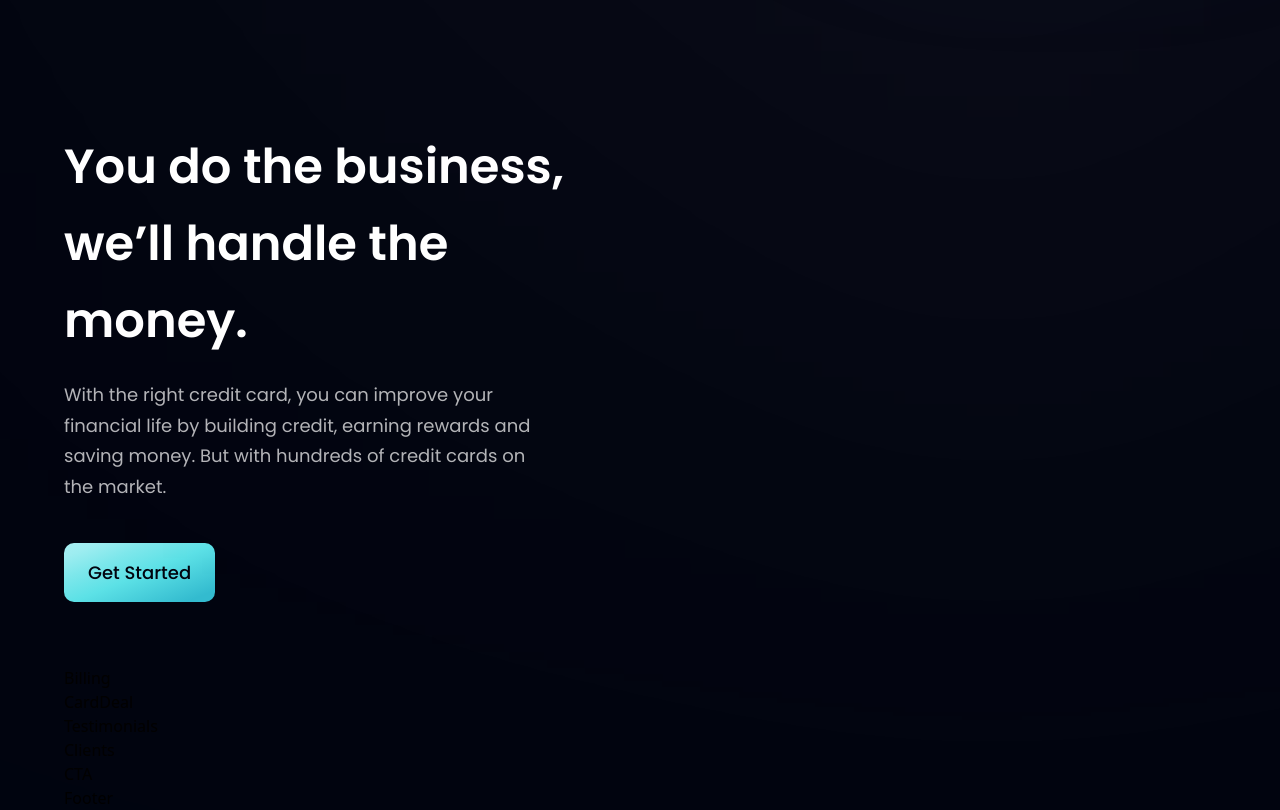
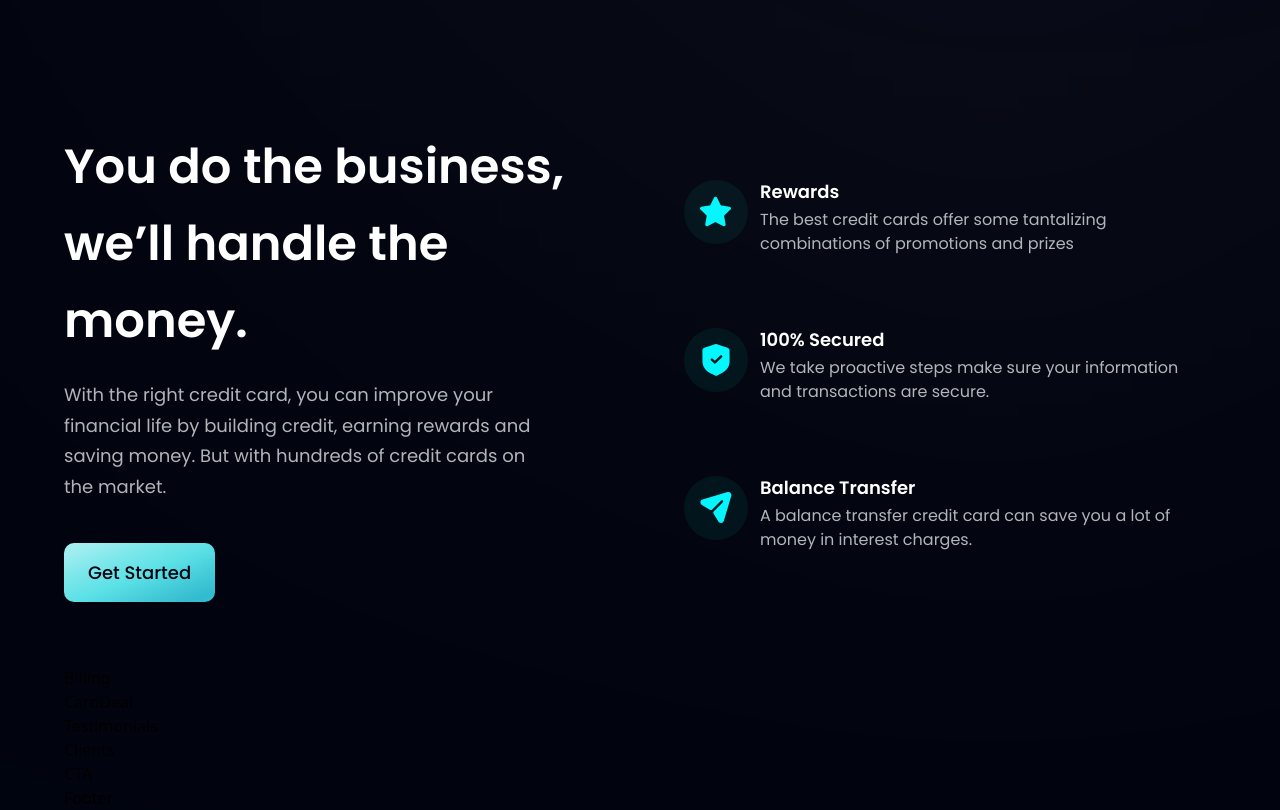
Before and after one commit to Johnsterr/VooVoo-Bank, a React (Vite) app: page / in a window 1280 px wide. Shown: the part 880-1690 px from the top of the page. Built offline with nearby package versions, Linux system fonts and the light colour scheme.

Commit message:
FeatuceCard for Business section, complete Business section

```diff
--- a/src/components/Business.jsx
+++ b/src/components/Business.jsx
@@ -1,6 +1,24 @@
 import { features } from "../constants";
 import styles, { layout } from "../style.js";
 import Button from "./Button.jsx";
+
+const FeatureCard = ({ icon, title, content, index }) => (
+  <div
+    className={`flex flex-row p-6 rounded-[20px] ${
+      index !== features.length - 1 ? "mb-6" : "mb-0"
+    } feature-card`}
+  >
+    <div className={`w-[64px] h-[64px] rounded-full ${styles.flexCenter} bg-dimBlue`}>
+      <img src={icon} alt="icon" className="w-[50%] h-[50%] object-contain" />
+    </div>
+    <div className="flex-1 flex flex-col ml-3">
+      <h4 className="font-poppins font-semibold text-white text-[18px] leading-[24px] mb-1">
+        {title}
+      </h4>
+      <p className="font-poppins font-normal text-dimWhite text-[16px] leading-[24px]">{content}</p>
+    </div>
+  </div>
+);
 
 const Business = () => (
   <section id="features" className={layout.section}>
@@ -16,7 +34,11 @@
       <Button styles={`mt-10`} />
     </div>
 
-    <div className={`${layout.sectionImg} flex-col`}>{/* FeatureCard */}</div>
+    <div className={`${layout.sectionImg} flex-col`}>
+      {features.map((feature, index) => (
+        <FeatureCard key={feature.id} {...feature} index={index} />
+      ))}
+    </div>
   </section>
 );
 
```
